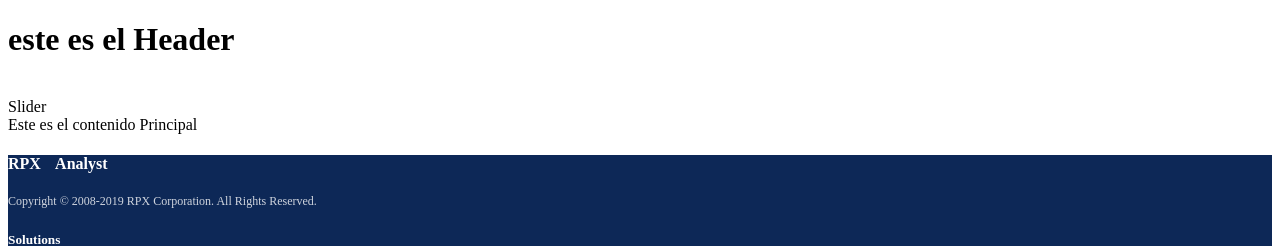
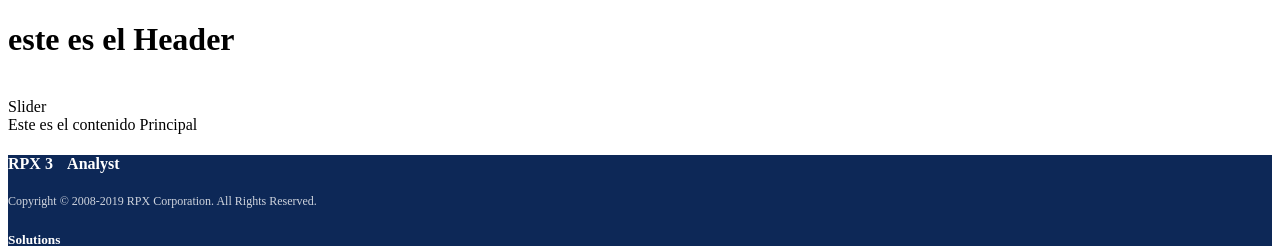
Before and after one commit to Benjaa153/app, a React (Create React App) app: page / in a window 1280 px wide. Shown: the top 246 px of the page. Built offline with nearby package versions, Linux system fonts and the light colour scheme.

Commit message:
esto iria aca

```diff
--- a/src/Components/Foooter.jsx
+++ b/src/Components/Foooter.jsx
@@ -9,7 +9,7 @@ const Foooter = () => {
         <div className="row  text-md-start mt-5">
 
           <div className="col-md-4 ">
-            <h4 className="pb-3">RPX <span className="Analyst">Analyst </span></h4>
+            <h4 className="pb-3">RPX 3 <span className="Analyst">Analyst </span></h4>
 
             <p className="copy-right"> Copyright © 2008-2019 RPX Corporation. All Rights Reserved.</p>
           </div>
```
